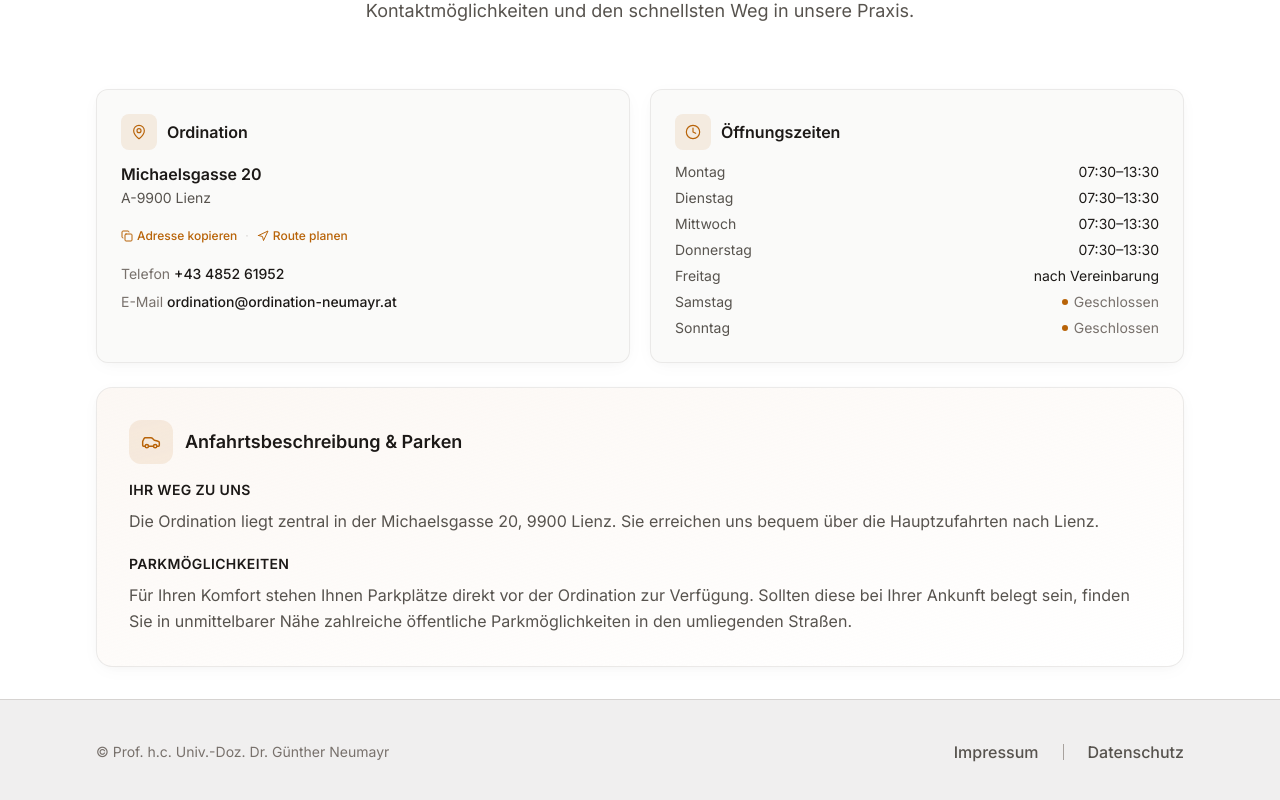
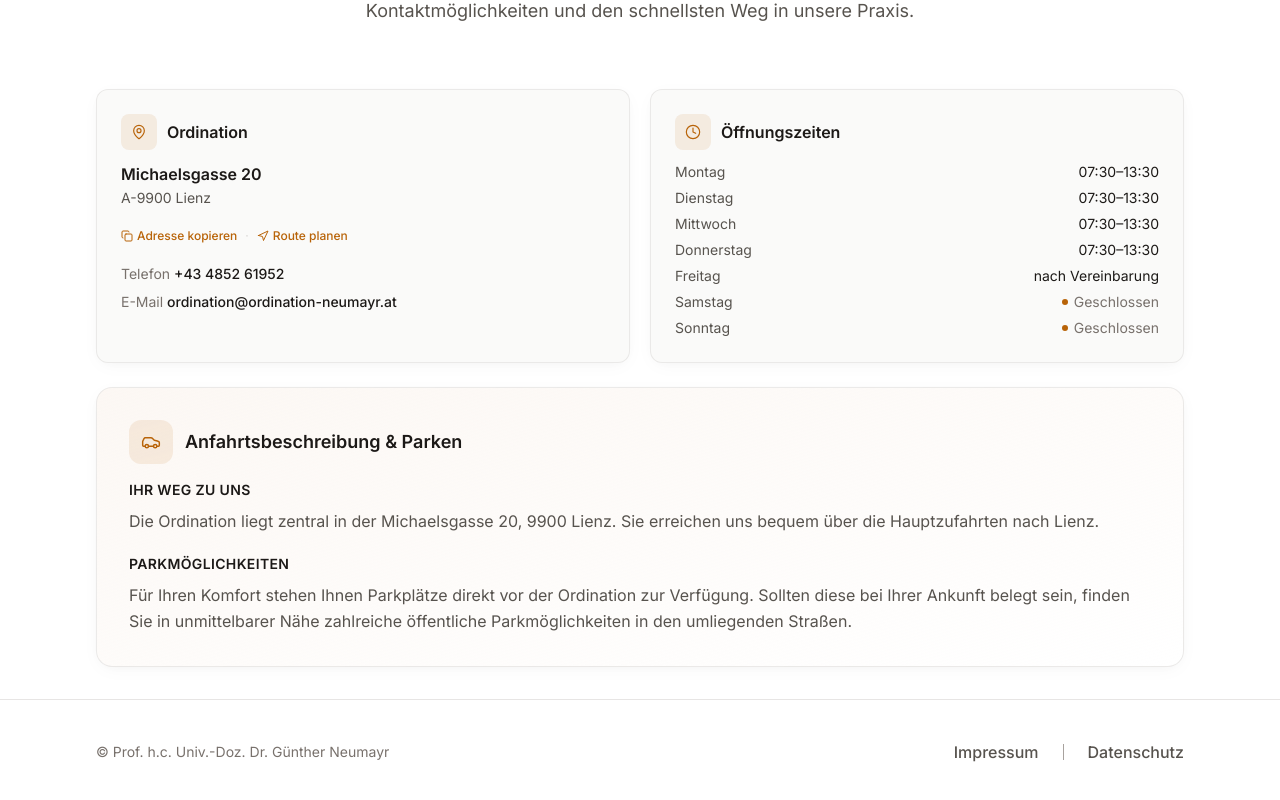
Before and after one commit to pascalsomepanion/Praxis, a Next.js app: page / in a window 1280 px wide. Shown: the part 5131-5931 px from the top of the page. Built offline with nearby package versions, Linux system fonts and the light colour scheme.

Commit message:
Refactor Footer component layout and styling

```diff
--- a/src/components/Footer.tsx
+++ b/src/components/Footer.tsx
@@ -2,21 +2,20 @@ import Link from "next/link";
 
 export function Footer() {
   return (
-    <footer className="relative z-10 border-t border-stone-300 bg-stone-200/60 text-stone-600">
+    <footer className="relative z-10 border-t border-stone-200 bg-white text-stone-600">
       <div className="mx-auto max-w-6xl px-4 py-10 sm:px-6 lg:px-8">
-        <div className="flex flex-col items-center gap-6 sm:flex-row sm:justify-between sm:items-center">
-          <p className="text-sm text-stone-500 sm:flex-1 text-center sm:text-left">
-            © Prof. h.c. Univ.-Doz. Dr. Günther Neumayr
-          </p>
-
-          <nav className="flex flex-col items-center gap-2 sm:flex-row sm:items-center sm:gap-6 sm:flex-1 sm:justify-end text-base" aria-label="Rechtliches">
+        <div className="flex flex-col items-center gap-3 sm:flex-row sm:justify-between sm:items-center sm:gap-6">
+          <nav
+            className="order-1 flex flex-row items-center gap-4 sm:order-2 sm:flex-1 sm:justify-end sm:gap-6 text-base"
+            aria-label="Rechtliches"
+          >
             <Link
               href="/impressum"
               className="font-medium text-stone-600 hover:text-accent transition focus:outline-none focus:ring-2 focus:ring-accent focus:ring-offset-2 focus:ring-offset-stone-100 rounded"
             >
               Impressum
             </Link>
-            <span className="hidden sm:inline h-4 w-px bg-stone-400" aria-hidden />
+            <span className="h-4 w-px bg-stone-400" aria-hidden />
             <Link
               href="/datenschutz"
               className="font-medium text-stone-600 hover:text-accent transition focus:outline-none focus:ring-2 focus:ring-accent focus:ring-offset-2 focus:ring-offset-stone-100 rounded"
@@ -24,6 +23,10 @@ export function Footer() {
               Datenschutz
             </Link>
           </nav>
+
+          <p className="order-2 text-sm text-stone-500 sm:order-1 sm:flex-1 text-center sm:text-left">
+            © Prof. h.c. Univ.-Doz. Dr. Günther Neumayr
+          </p>
         </div>
       </div>
     </footer>
```
